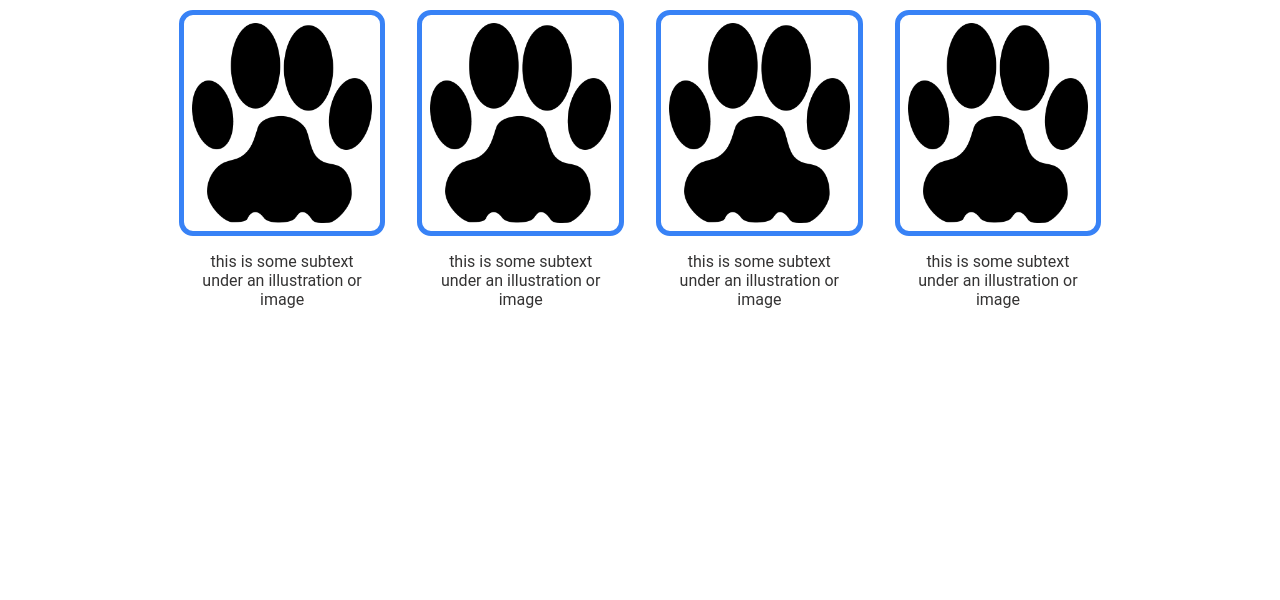
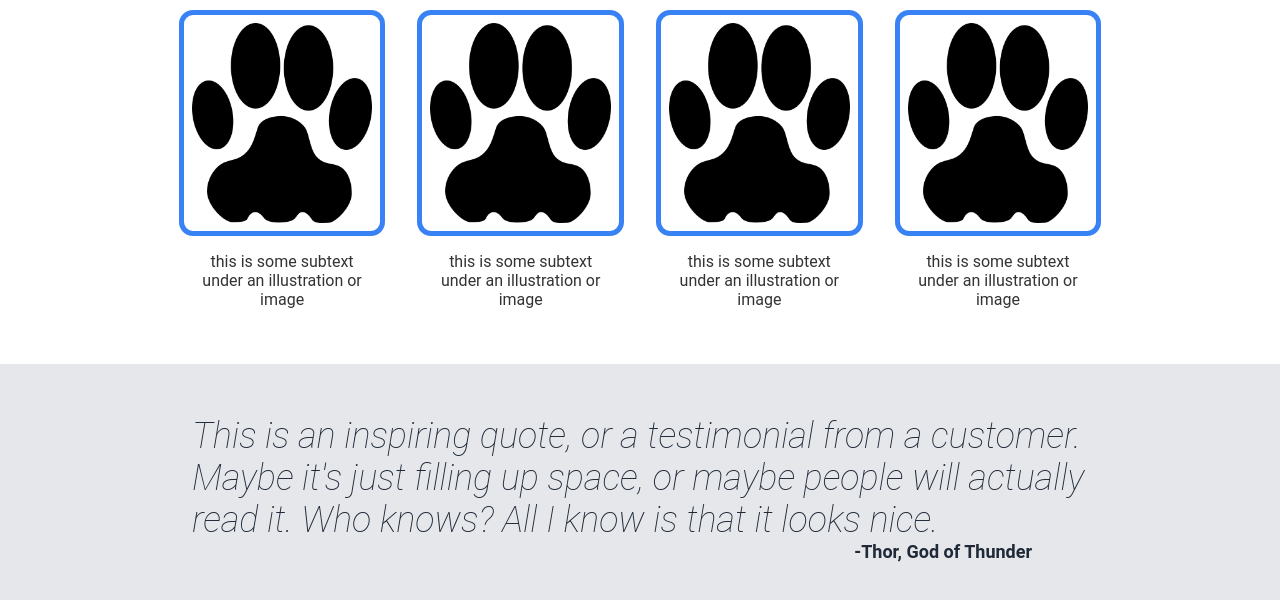
Before and after one commit to Moppatop/landing-page, a plain HTML site: page index.html in a window 1280 px wide. Shown: the part 606-1206 px from the top of the page. Before the commit the page ends 940 px from the top, so only its background shows below. Drawn offline with Linux system fonts and the light colour scheme.

Commit message:
Finished the quote section of the landing page

```diff
--- a/index.html
+++ b/index.html
@@ -51,5 +51,12 @@
             </div>
         </div>
     </div>
+
+    <div class="quote-body">
+        <div class="quote-container">
+            <div class="quote">This is an inspiring quote, or a testimonial from a customer. Maybe it's just filling up space, or maybe people will actually read it. Who knows? All I know is that it looks nice.</div>
+            <div class="attr">-Thor, God of Thunder</div>
+        </div>
+    </div>
 </body>
 </html>
--- a/styles.css
+++ b/styles.css
@@ -100,6 +100,7 @@ body {
     display: flex;
     flex-direction: column;
     justify-content: center;
+    margin-bottom: 30px;
 }
 
 .info-text {
@@ -144,3 +145,34 @@ body {
     font-size: 16px;
     color: #343333;
 }
+
+.quote-body {
+    display: flex;
+    background-color: #E5E7EB;
+}
+
+.quote-container {
+    display: flex;
+    flex-direction: column;
+    padding: 4% 15%;
+}
+.quote-container .quote {
+    display: flex;
+    font-size: 36px;
+    font-weight: lighter;
+    font-style: italic;
+    color: #1F2937;
+    padding: 0;
+    margin: 0;
+
+}
+
+.quote-container .attr {
+    display: flex;
+    font-size: 18px;
+    color: #1F2937;
+    font-weight: 700;
+    align-self: flex-end;
+    margin: 0;
+    padding-right: 56px;
+}
```
